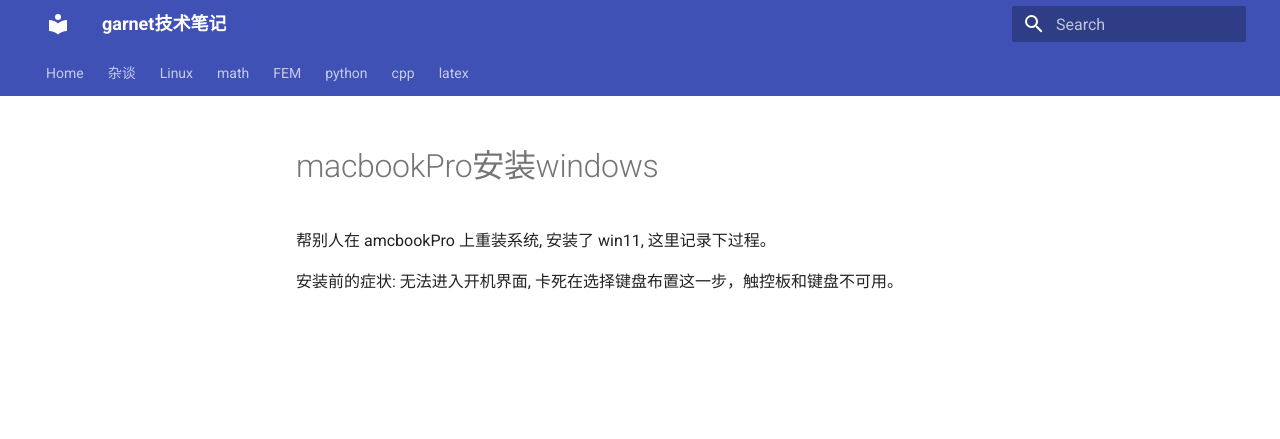
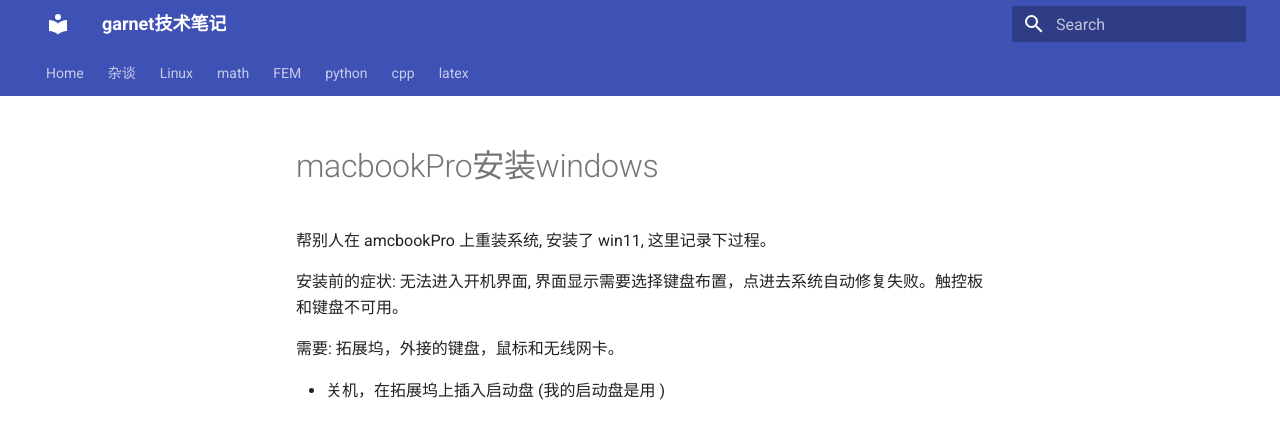
Before and after one commit to ymma98/technotes, an MkDocs documentation site: the page built from docs/杂谈/macbookPro安装windows.md, in a window 1280 px wide. Shown: the top 439 px of the page. Built offline with MkDocs 1.6.1 and Material for MkDocs 9.7.7, drawn with Linux system fonts in a browser that asks for light colours.

Commit message:
docs/杂谈/macbookPro安装windows.md updated from https://stackedit.cn/

```diff
--- a/docs/杂谈/macbookPro安装windows.md
+++ b/docs/杂谈/macbookPro安装windows.md
@@ -2,7 +2,11 @@
 
 帮别人在 amcbookPro 上重装系统, 安装了 win11, 这里记录下过程。
 
-安装前的症状: 无法进入开机界面, 卡死在选择键盘布置这一步，触控板和键盘不可用。
+安装前的症状: 无法进入开机界面, 界面显示需要选择键盘布置，点进去系统自动修复失败。触控板和键盘不可用。
+
+需要: 拓展坞，外接的键盘，鼠标和无线网卡。
+
+* 关机，在拓展坞上插入启动盘 (我的启动盘是用 )
 <!--stackedit_data:
-eyJoaXN0b3J5IjpbLTIxNDYzNTk0MzJdfQ==
+eyJoaXN0b3J5IjpbMTU2NDA2MjAzOF19
 -->
```
